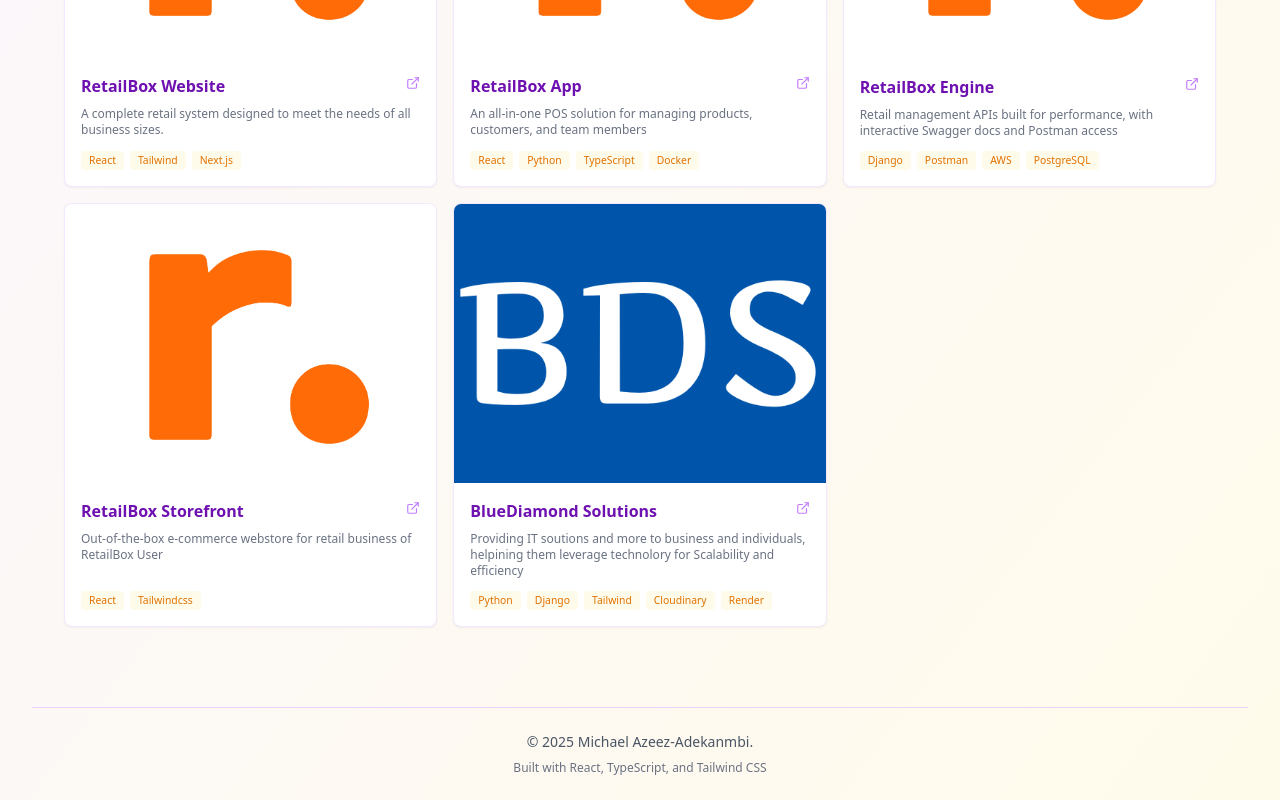
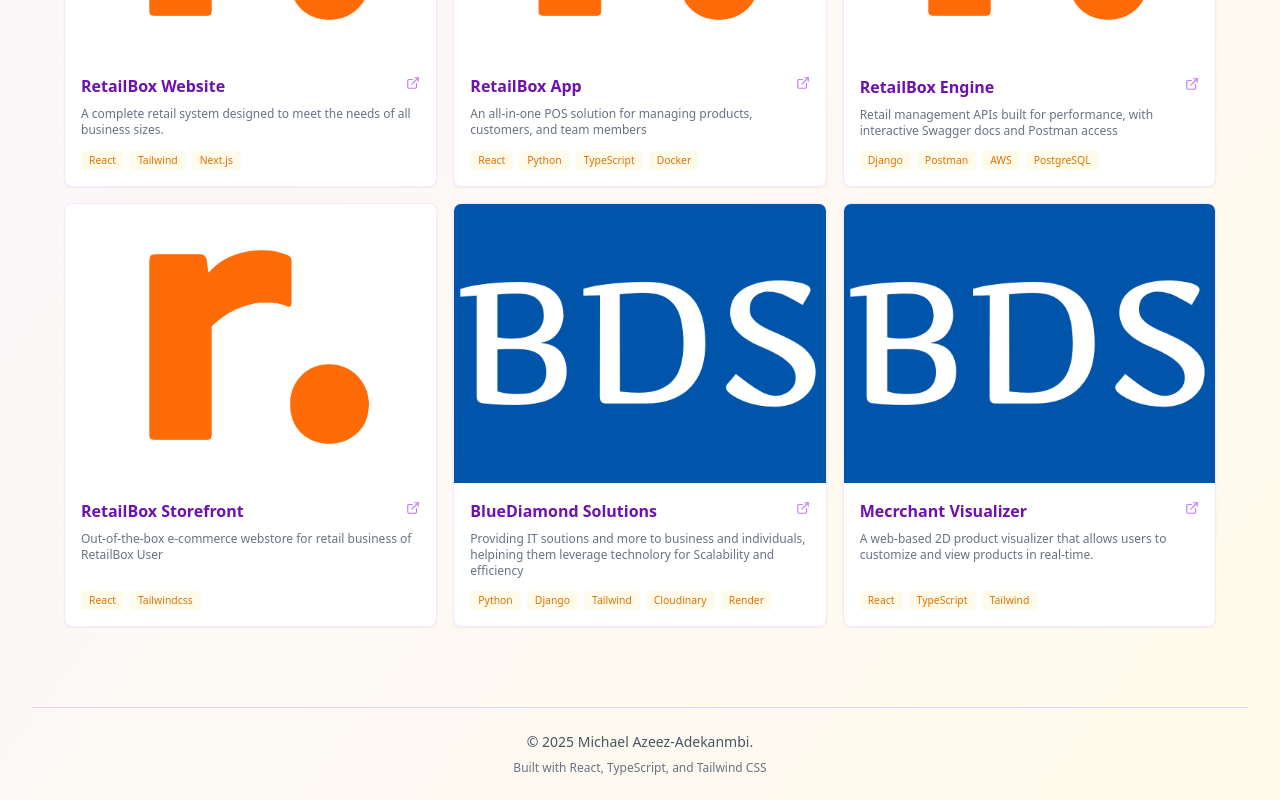
Before and after one commit to Mykel-Az/Portfolio, a React (Vite) app in the folder portfolio-app/: page / in a window 1280 px wide. Shown: the part 905-1705 px from the top of the page. Built offline with nearby package versions, Linux system fonts and the light colour scheme.

Commit message:
Update Projects.tsx

```diff
--- a/portfolio-app/src/components/Projects.tsx
+++ b/portfolio-app/src/components/Projects.tsx
@@ -37,6 +37,14 @@ const projects = [
     tools: ["Python", "Django", "Tailwind", "Cloudinary", "Render"],
     image: bdsImage,
     link: "https://bluediamondsolutions.org/"
+  },
+
+  {
+    name: "Mecrchant Visualizer",
+    description: "A web-based 2D product visualizer that allows users to customize and view products in real-time.",
+    tools: ["React", "TypeScript", "Tailwind"],
+    image: bdsImage,
+    link: "https://bluediamondsolutions.org/services/graphics_design/visualizer/"
   },
 ];
 
```
